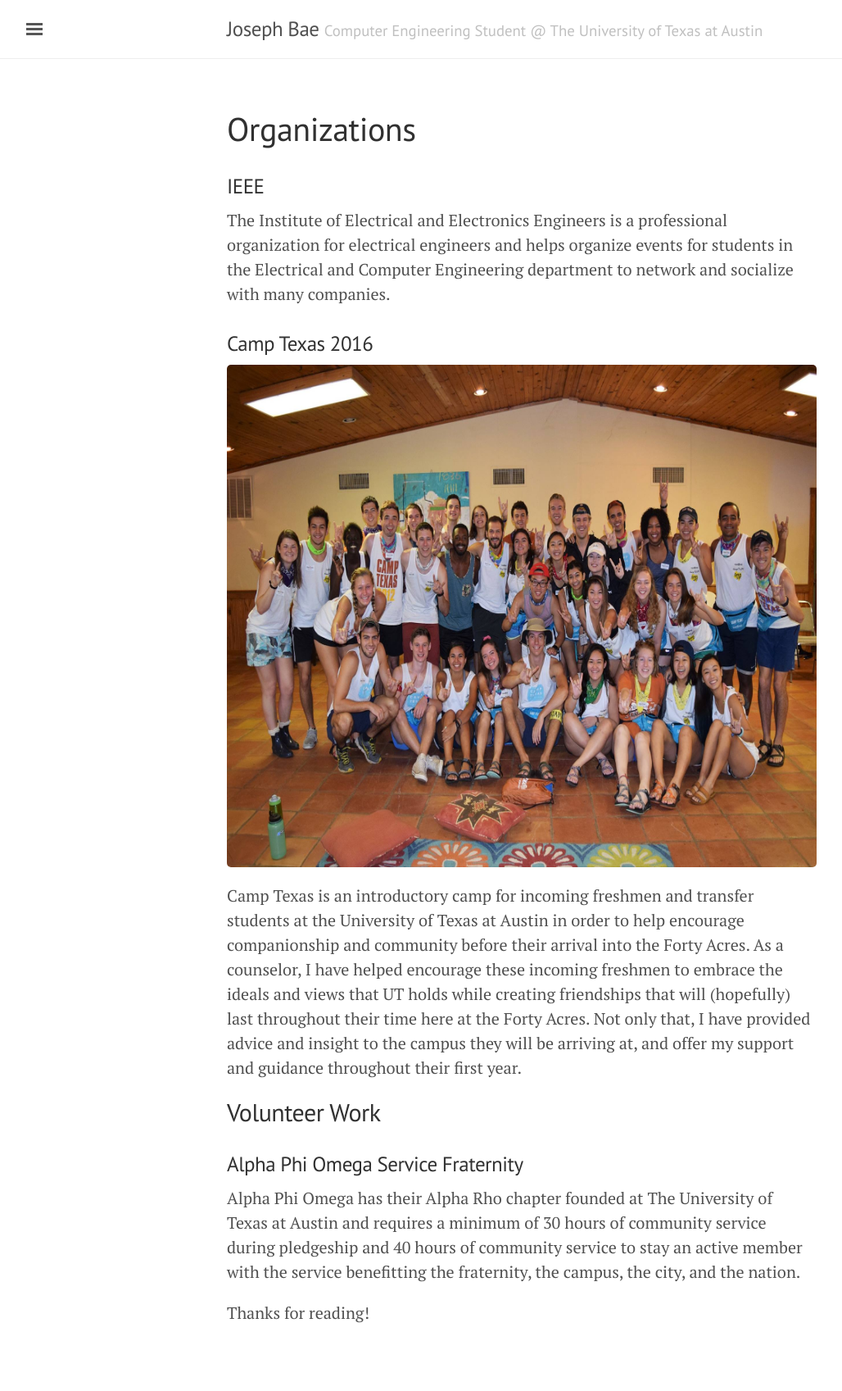
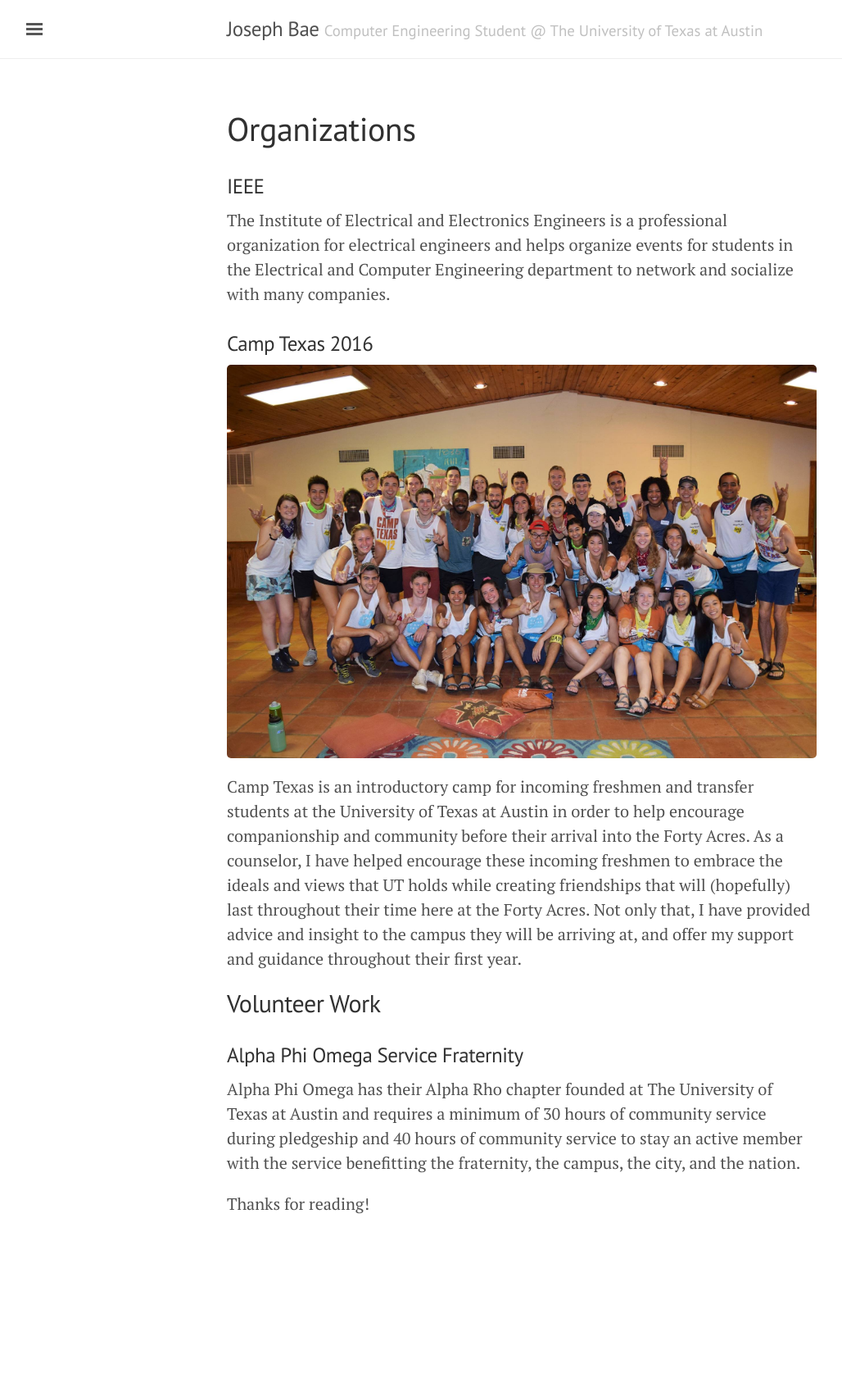
Before and after one commit to josephbae96/josephbae96.github.io, a Jekyll site: the page built from Organizations.md, in a window 1280 px wide. Shown: the whole page at 82% size, without its empty margins (3-1031 px from the left). Built offline with Jekyll 4.4.1, drawn with Linux system fonts in a browser that asks for light colours; after the commit the page ends 1564 px from its top, so only the background shows below that.

Commit message:
Org pic resize

```diff
--- a/Organizations.md
+++ b/Organizations.md
@@ -9,7 +9,7 @@ Electrical and Computer Engineering department to network and socialize with man
 
 ### Camp Texas 2016
 
-<img src="../josephbae96.github.io/Files/CT2016%20Session%206.jpg" alt="Camp Texas 2016 Session 6" style="width:920px;height:613px;">
+<img src="../josephbae96.github.io/Files/CT2016%20Session%206.jpg" alt="Camp Texas 2016 Session 6" style="width:720px;height:480px;">
 
 Camp Texas is an introductory camp for incoming freshmen and transfer students at the
 University of Texas at Austin in order to help encourage companionship and community
```
